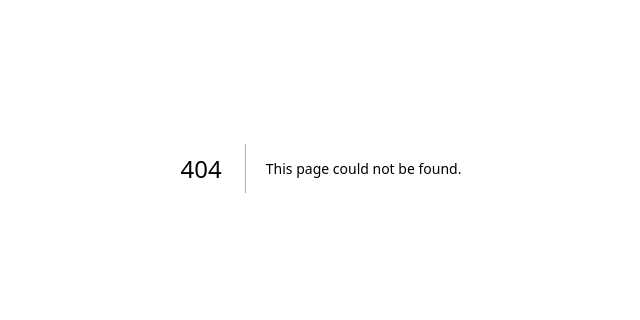
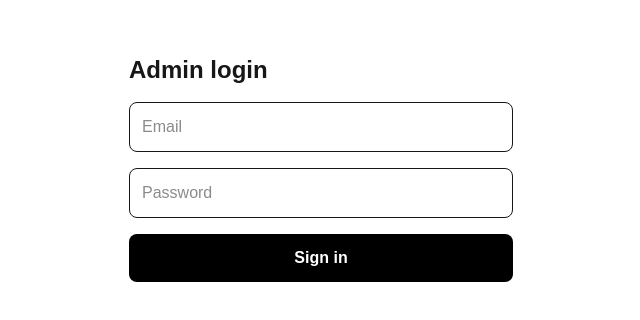
Before and after one commit to Waynemandem/axion-gadgets, a Next.js app: page /login in a window 1280 px wide. Before the commit this address had no page. Shown: the part 232-552 px from the top of the page, without its empty margins (319-959 px from the left). Built offline with nearby package versions, Linux system fonts and the light colour scheme.

Commit message:
Implement admin and login pages with Supabase authentication and product management

```diff
--- /dev/null
+++ b/app/admin/page.tsx
@@ -0,0 +1,36 @@
+import { redirect } from "next/navigation";
+import { createClient } from "@/lib/supabase/server";
+
+export default async function Admin() {
+  const supabase = await createClient();
+
+  const {
+    data: { user },
+  } = await supabase.auth.getUser();
+  if (!user) redirect("/login");
+
+  const { data: products, error } = await supabase
+    .from("products")
+    .select("id, name, price, stock, published")
+    .order("created_at", { ascending: false });
+
+  if (error) return <p>Error: {error.message}</p>;
+
+  return (
+    <main className="mx-auto max-w-3xl p-6">
+      <h1 className="text-2xl font-bold mb-4">Admin: Products</h1>
+      <ul className="divide-y">
+        {products?.map((p) => (
+          <li key={p.id} className="py-3 flex justify-between">
+            <span>
+              {p.name} {!p.published && <em>(draft)</em>}
+            </span>
+            <span>
+              ₦{p.price.toLocaleString("en-NG")} · stock {p.stock}
+            </span>
+          </li>
+        ))}
+      </ul>
+    </main>
+  );
+}
--- /dev/null
+++ b/app/login/page.tsx
@@ -0,0 +1,65 @@
+"use client";
+
+import { useState } from "react";
+import { useRouter } from "next/navigation";
+import { createClient } from "@/lib/supabase/client";
+
+export default function Login() {
+  const router = useRouter();
+  const [email, setEmail] = useState("");
+  const [password, setPassword] = useState("");
+  const [error, setError] = useState<string | null>(null);
+  const [loading, setLoading] = useState(false);
+
+  async function handleSubmit(e: React.FormEvent) {
+    e.preventDefault();
+    setLoading(true);
+    setError(null);
+
+    const supabase = createClient();
+    const { error } = await supabase.auth.signInWithPassword({
+      email,
+      password,
+    });
+
+    if (error) {
+      setError(error.message);
+      setLoading(false);
+      return;
+    }
+
+    router.push("/admin");
+    router.refresh();
+  }
+
+  return (
+    <main className="min-h-screen grid place-items-center p-6">
+      <form onSubmit={handleSubmit} className="w-full max-w-sm space-y-4">
+        <h1 className="text-2xl font-bold">Admin login</h1>
+        <input
+          type="email"
+          placeholder="Email"
+          value={email}
+          onChange={(e) => setEmail(e.target.value)}
+          required
+          className="w-full rounded-lg border p-3"
+        />
+        <input
+          type="password"
+          placeholder="Password"
+          value={password}
+          onChange={(e) => setPassword(e.target.value)}
+          required
+          className="w-full rounded-lg border p-3"
+        />
+        {error && <p className="text-sm text-red-600">{error}</p>}
+        <button
+          disabled={loading}
+          className="w-full rounded-lg bg-black text-white p-3 font-semibold disabled:opacity-50"
+        >
+          {loading ? "Signing in..." : "Sign in"}
+        </button>
+      </form>
+    </main>
+  );
+}
--- /dev/null
+++ b/app/products/page.tsx
@@ -0,0 +1,25 @@
+import { createClient } from "@/lib/supabase/server";
+
+export default async function Products() {
+  const supabase = await createClient();
+  const { data: products, error } = await supabase
+    .from("products")
+    .select("id, name, price");
+
+  if (error) {
+    return <p>Error: {error.message}</p>;
+  }
+
+  return (
+    <div>
+      <h1>Products</h1>
+      <ul>
+        {products?.map((p) => (
+          <li key={p.id}>
+            {p.name} — ₦{p.price.toLocaleString("en-NG")}
+          </li>
+        ))}
+      </ul>
+    </div>
+  );
+}
--- /dev/null
+++ b/lib/supabase/client.ts
@@ -0,0 +1,8 @@
+import { createBrowserClient } from '@supabase/ssr'
+
+export function createClient() {
+  return createBrowserClient(
+    process.env.NEXT_PUBLIC_SUPABASE_URL!,
+    process.env.NEXT_PUBLIC_SUPABASE_ANON_KEY!
+  )
+}
--- /dev/null
+++ b/lib/supabase/proxy.ts
@@ -0,0 +1,39 @@
+import { createServerClient } from '@supabase/ssr'
+import { NextResponse, type NextRequest } from 'next/server'
+
+export async function updateSession(request: NextRequest) {
+  let response = NextResponse.next({ request })
+
+  const supabase = createServerClient(
+    process.env.NEXT_PUBLIC_SUPABASE_URL!,
+    process.env.NEXT_PUBLIC_SUPABASE_ANON_KEY!,
+    {
+      cookies: {
+        getAll() {
+          return request.cookies.getAll()
+        },
+        setAll(cookiesToSet) {
+          cookiesToSet.forEach(({ name, value }) =>
+            request.cookies.set(name, value)
+          )
+          response = NextResponse.next({ request })
+          cookiesToSet.forEach(({ name, value, options }) =>
+            response.cookies.set(name, value, options)
+          )
+        },
+      },
+    }
+  )
+
+  const {
+    data: { user },
+  } = await supabase.auth.getUser()
+
+  if (!user && request.nextUrl.pathname.startsWith('/admin')) {
+    const url = request.nextUrl.clone()
+    url.pathname = '/login'
+    return NextResponse.redirect(url)
+  }
+
+  return response
+}
--- /dev/null
+++ b/lib/supabase/server.ts
@@ -0,0 +1,28 @@
+import { createServerClient } from '@supabase/ssr'
+import { cookies } from 'next/headers'
+
+export async function createClient() {
+  const cookieStore = await cookies()
+
+  return createServerClient(
+    process.env.NEXT_PUBLIC_SUPABASE_URL!,
+    process.env.NEXT_PUBLIC_SUPABASE_ANON_KEY!,
+    {
+      cookies: {
+        getAll() {
+          return cookieStore.getAll()
+        },
+        setAll(cookiesToSet) {
+          try {
+            cookiesToSet.forEach(({ name, value, options }) => {
+              cookieStore.set(name, value, options)
+            })
+          } catch {
+            // Server Component cannot always modify cookies.
+            // Middleware handles session refresh.
+          }
+        },
+      },
+    }
+  )
+}
--- /dev/null
+++ b/proxy.ts
@@ -0,0 +1,10 @@
+import { type NextRequest } from 'next/server'
+import { updateSession } from '@/lib/supabase/proxy'
+
+export async function proxy(request: NextRequest) {
+  return await updateSession(request)
+}
+
+export const config = {
+  matcher: ['/admin/:path*'],
+}
```
